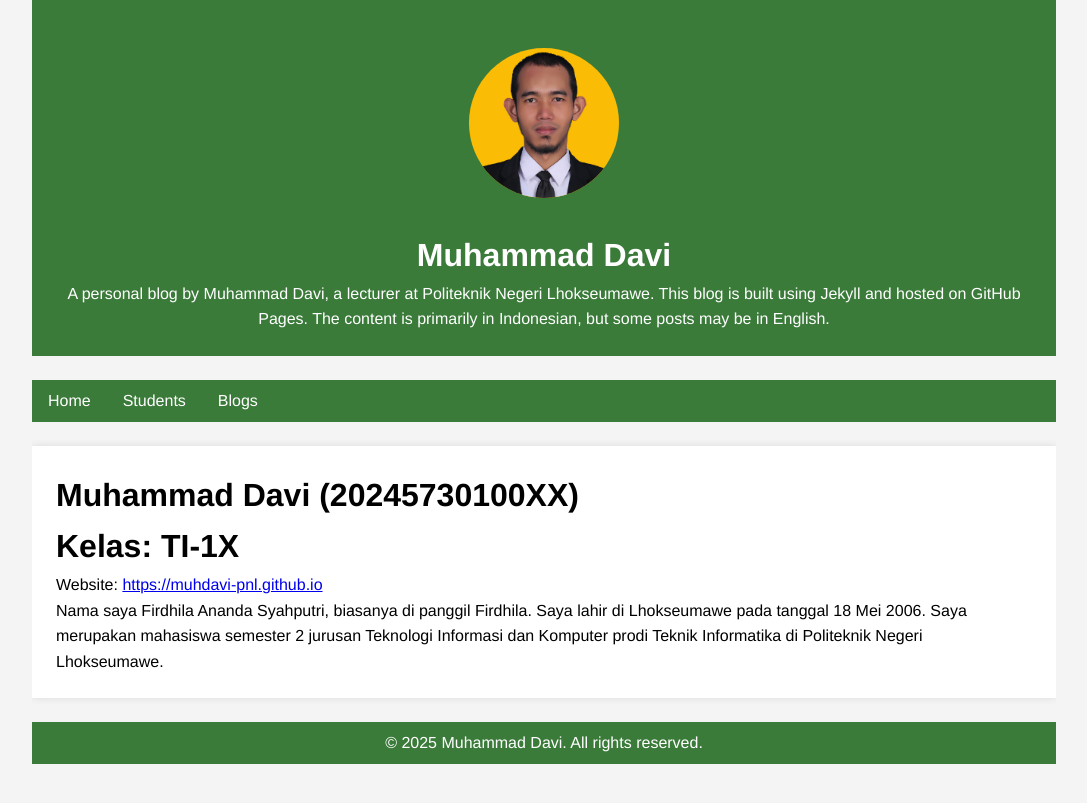
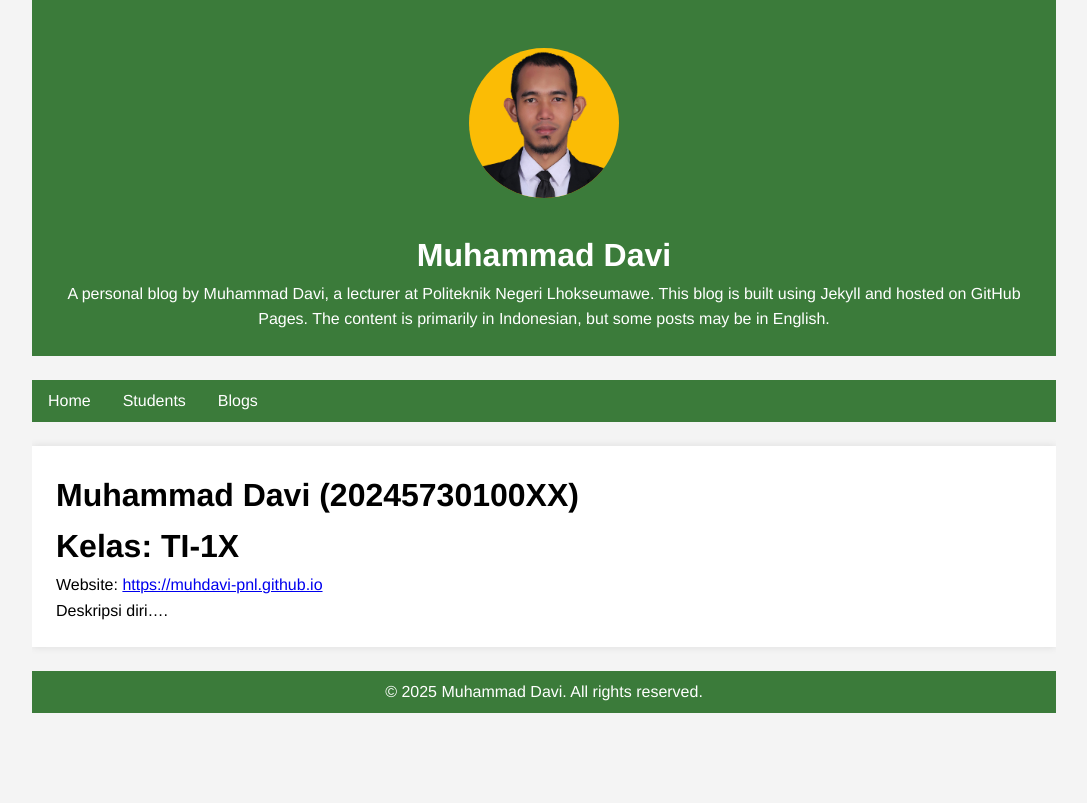
Before and after one commit to muhdavi-pnl/muhdavi-pnl.github.io, a Jekyll site: the page built from _students/davi.md, in a window 1280 px wide. Shown: the top 803 px of the page, without its empty margins (96-1183 px from the left). Built offline with Jekyll 4.4.1, drawn with Linux system fonts in a browser that asks for light colours.

Commit message:
Update davi.md

```diff
--- a/_students/davi.md
+++ b/_students/davi.md
@@ -6,4 +6,4 @@ nim: 20245730100XX
 class: TI-1X
 website: https://muhdavi-pnl.github.io
 ---
-Nama saya Firdhila Ananda Syahputri, biasanya di panggil Firdhila. Saya lahir di Lhokseumawe pada tanggal 18 Mei 2006. Saya merupakan mahasiswa semester 2 jurusan Teknologi Informasi dan Komputer prodi Teknik Informatika di Politeknik Negeri Lhokseumawe.
+Deskripsi diri....
```
